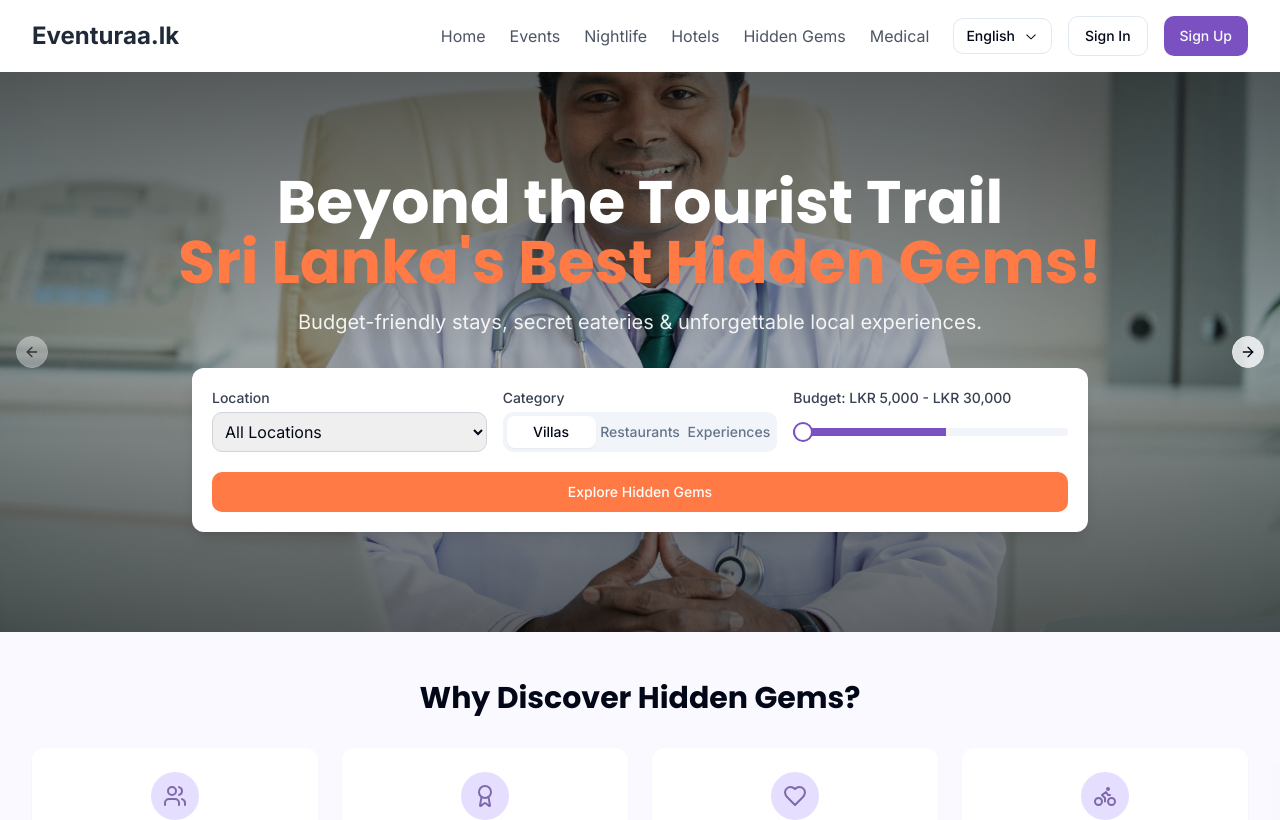
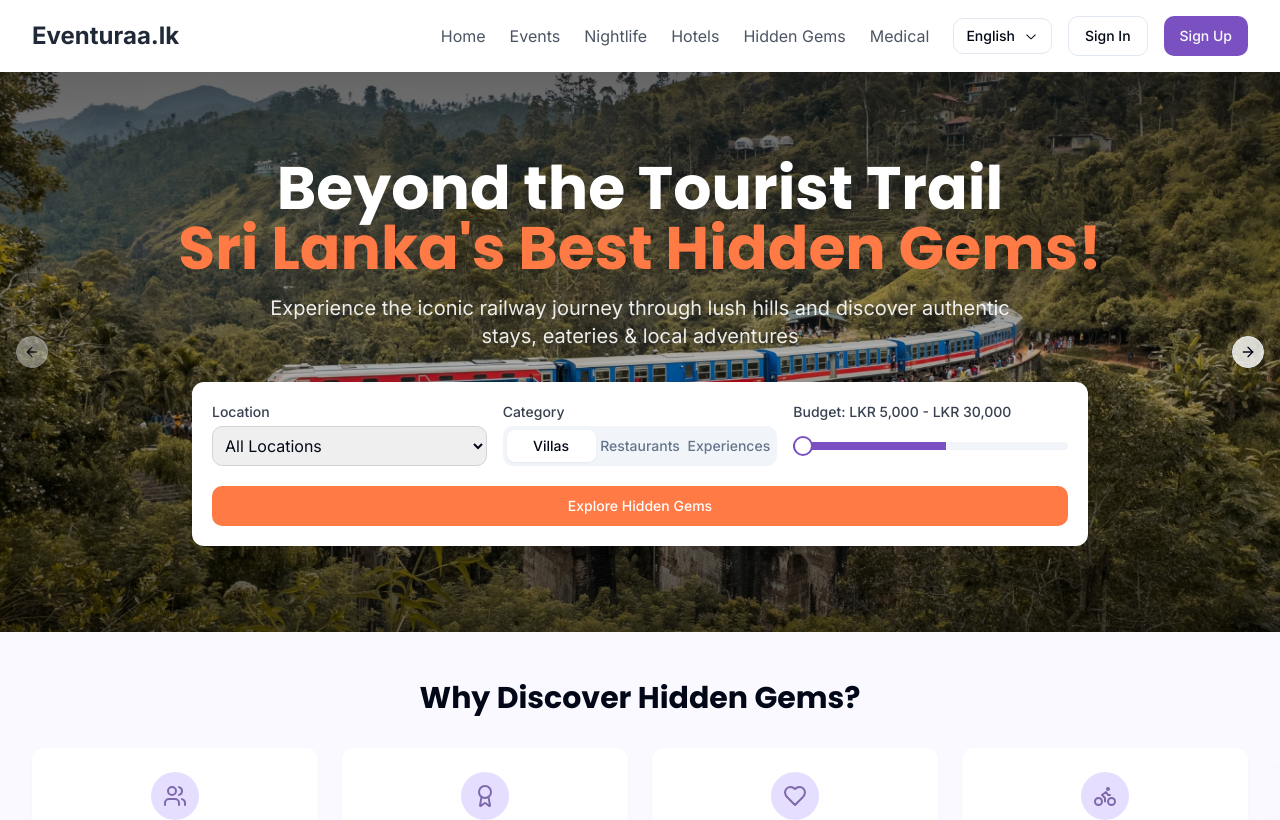
Before and after one commit to sachindu1904/eventuraa-sri-lanka-unite, a React (Vite) app: page /hidden-gems in a window 1280 px wide. Shown: the top 820 px of the page. Built offline with nearby package versions, Linux system fonts and the light colour scheme.

Commit message:
feat: Add images to Hidden Gems page
Adds images to the Hidden Gems page, including hero banner, villa, restaurant, experience, and trust-building images.

```diff
--- a/src/pages/HiddenGemsPage.tsx
+++ b/src/pages/HiddenGemsPage.tsx
@@ -1,4 +1,3 @@
-
 import React, { useState } from 'react';
 import { useNavigate, Link } from 'react-router-dom';
 import Header from '@/components/Header';
@@ -47,6 +46,16 @@ const HiddenGemsPage = () => {
             <CarouselItem>
               <div className="relative w-full h-[70vh]">
                 <img
+                  src="/lovable-uploads/e1fbd532-d204-4205-88e4-3f33cdb60c7d.png"
+                  alt="Nine Arch Bridge Railway in Ella"
+                  className="w-full h-full object-cover"
+                />
+                <div className="absolute inset-0 bg-gradient-to-b from-black/60 via-black/30 to-black/60"></div>
+              </div>
+            </CarouselItem>
+            <CarouselItem>
+              <div className="relative w-full h-[70vh]">
+                <img
                   src="/lovable-uploads/fd6c4d0f-c13f-43ab-9a2a-8067717bbe38.png"
                   alt="Secluded jungle villa"
                   className="w-full h-full object-cover"
@@ -64,16 +73,6 @@ const HiddenGemsPage = () => {
                 <div className="absolute inset-0 bg-gradient-to-b from-black/60 via-black/30 to-black/60"></div>
               </div>
             </CarouselItem>
-            <CarouselItem>
-              <div className="relative w-full h-[70vh]">
-                <img
-                  src="/lovable-uploads/d60073b8-962d-45d8-8047-f94815d79b13.png"
-                  alt="Tuk-tuk ride through tea country"
-                  className="w-full h-full object-cover"
-                />
-                <div className="absolute inset-0 bg-gradient-to-b from-black/60 via-black/30 to-black/60"></div>
-              </div>
-            </CarouselItem>
           </CarouselContent>
           <CarouselPrevious className="left-4 bg-white/80" />
           <CarouselNext className="right-4 bg-white/80" />
@@ -86,7 +85,7 @@ const HiddenGemsPage = () => {
               <span className="block text-eventuraa-orange">Sri Lanka's Best Hidden Gems!</span>
             </h1>
             <p className="text-white/90 text-lg md:text-xl max-w-3xl mx-auto">
-              Budget-friendly stays, secret eateries & unforgettable local experiences.
+              Experience the iconic railway journey through lush hills and discover authentic stays, eateries & local adventures
             </p>
           </div>
 
```
Also changed, not shown: public/lovable-uploads/e1fbd532-d204-4205-88e4-3f33cdb60c7d.png (added).
